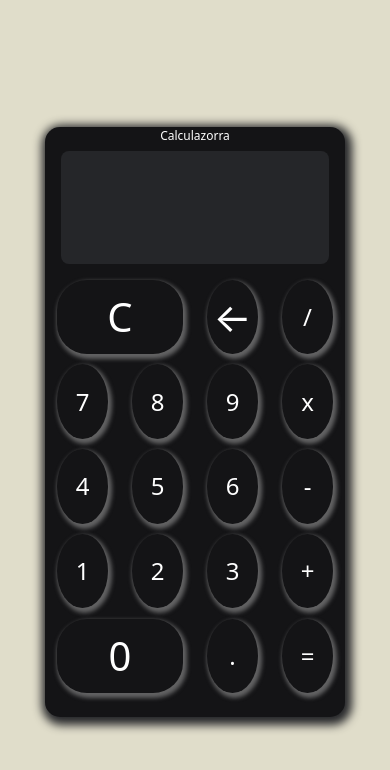
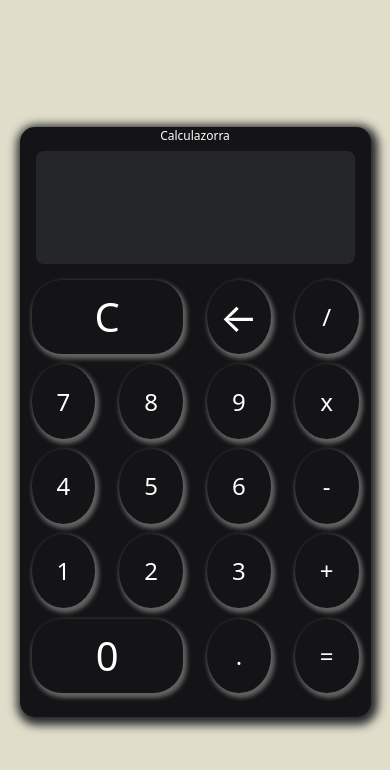
Before and after one commit to cesarriverarivera/calculadoraBasica, a plain HTML site: page index.html in a window 390 px wide. Drawn offline with nearby package versions, Linux system fonts and the light colour scheme.

Commit message:
actualizacion responsive

```diff
--- a/index.css
+++ b/index.css
@@ -17,7 +17,7 @@ body{
     font-size: 12px;
 }
 .cuerpo-calculadora{
-    width: clamp(300px, 70%, 450px);/*minimo,preferido y maximo*/
+    width: clamp(300px, 90%, 500px);/*minimo,preferido y maximo*/
     height: clamp(65%, 70%, 75%);
     background-color: #141416;
     border-radius: 15px;
```
